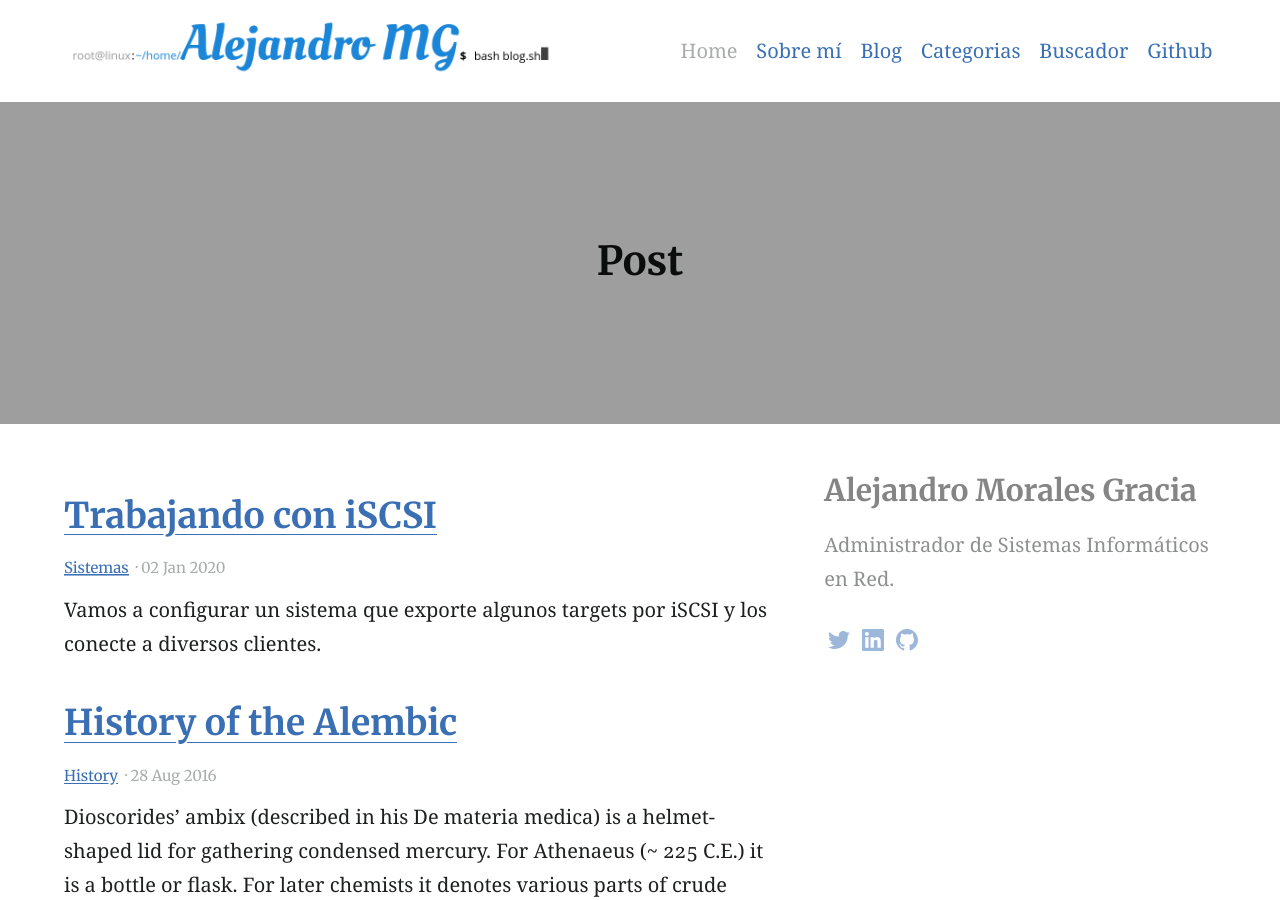
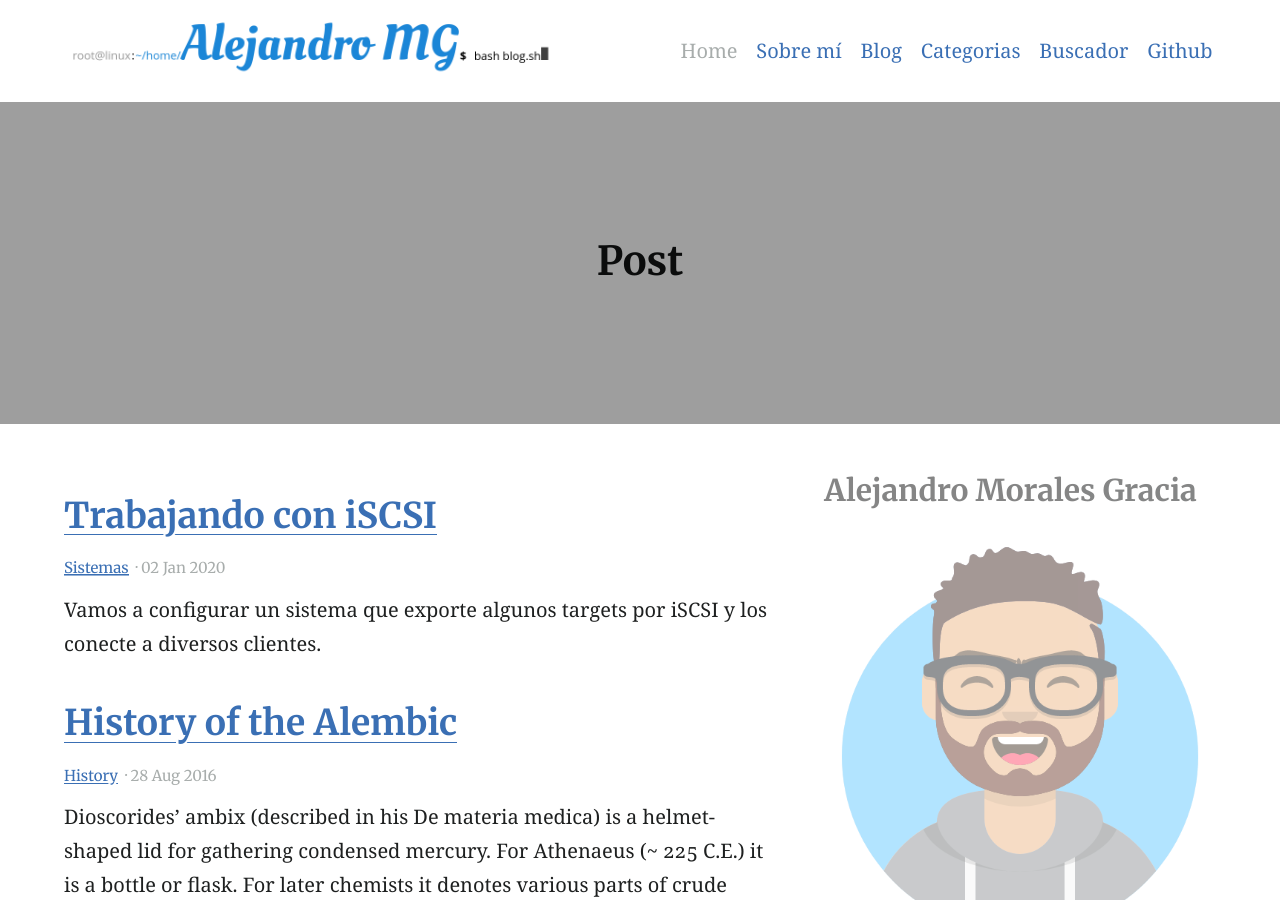
Before and after one commit to MoralG/Alejandro-MG, a Jekyll site: the page built from index.md, in a window 1280 px wide and 900 px high. Built offline with Jekyll 4.4.1, drawn with Linux system fonts in a browser that asks for light colours.

Commit message:
Modificación de ficheros

```diff
--- a/_includes/site-aside.html
+++ b/_includes/site-aside.html
@@ -8,7 +8,7 @@
   {% elsif page.layout == "page" or page.layout == "home" or page.layout == "blog" %}
     <section class="section  section--description">
       <h3>Alejandro Morales Gracia</h3>
-      <a href="/assets/logos/Avatar.png"></a>
+      <img src="/assets/logos/Avatar.png">
       <p>{{ site.description }}</p>
       {% include nav-social.html %}
     </section>
```
